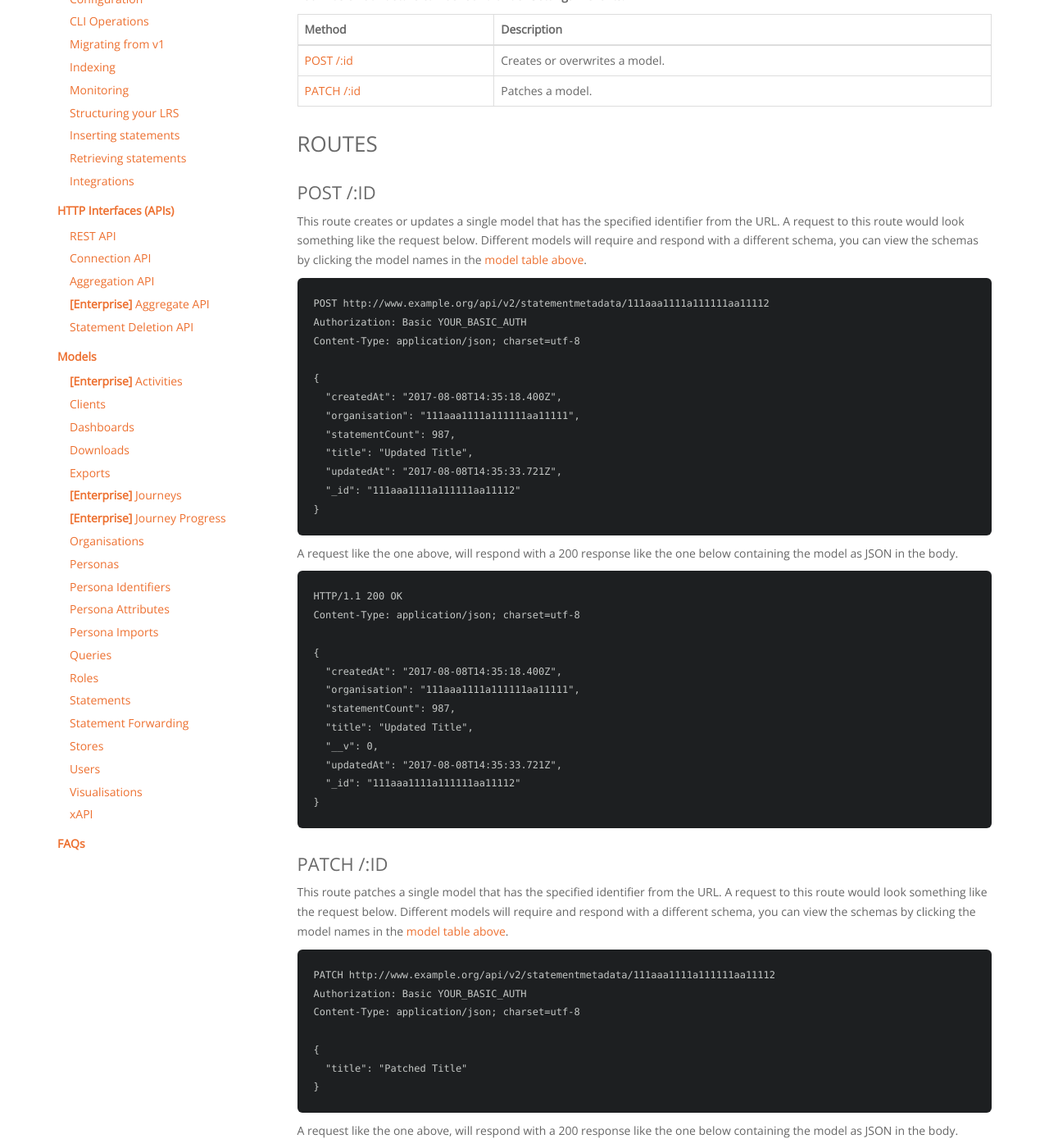
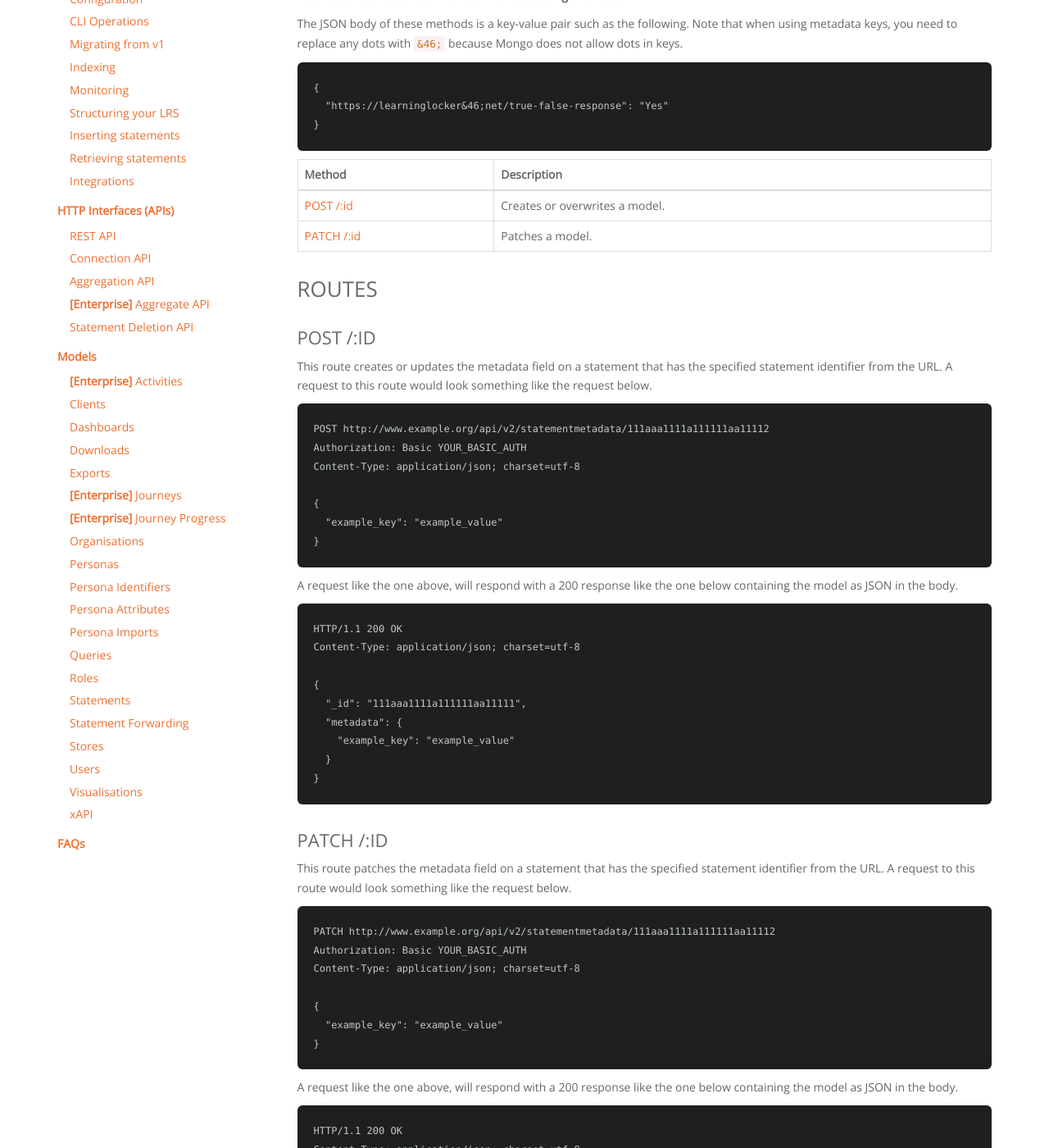
Before and after one commit to LearningLocker/docs, a Jekyll site: the page built from src/http-metadata.md, in a window 1280 px wide and 1400 px high, scrolled down 284 px. Shown: the whole window at 82% size. Built offline with Jekyll 4.4.1, drawn with Linux system fonts in a browser that asks for light colours; nearby versions of some CDN libraries; some of the changed text lies outside the part shown.

Commit message:
fix: Updates examples

````diff
--- a/src/http-metadata.md
+++ b/src/http-metadata.md
@@ -10,6 +10,13 @@ POST http://www.example.org/api/v2/statementmetadata/:id
 
 To access this interface, you must additionally supply your Basic Auth details with each request in the `Authorization` header. Your Basic Auth details can be found under **Settings** > **Clients**.
 
+The JSON body of these methods is a key-value pair such as the following. Note that when using metadata keys, you need to replace any dots with `&46;` because Mongo does not allow dots in keys.
+```
+{
+  "https://learninglocker&46;net/true-false-response": "Yes"
+}
+```
+
 Method | Description
 --- | ---
 [POST /:id](#post-id) | Creates or overwrites a model.
@@ -18,7 +25,7 @@ Method | Description
 ## Routes
 
 ### POST /:id
-This route creates or updates a single model that has the specified identifier from the URL. A request to this route would look something like the request below. Different models will require and respond with a different schema, you can view the schemas by clicking the model names in the [model table above](#models).
+This route creates or updates the metadata field on a statement that has the specified statement identifier from the URL. A request to this route would look something like the request below.
 
 ```http
 POST http://www.example.org/api/v2/statementmetadata/111aaa1111a111111aa11112
@@ -26,12 +33,7 @@ Authorization: Basic YOUR_BASIC_AUTH
 Content-Type: application/json; charset=utf-8
 
 {
-  "createdAt": "2017-08-08T14:35:18.400Z",
-  "organisation": "111aaa1111a111111aa11111",
-  "statementCount": 987,
-  "title": "Updated Title",
-  "updatedAt": "2017-08-08T14:35:33.721Z",
-  "_id": "111aaa1111a111111aa11112"
+  "example_key": "example_value"
 }
 ```
 
@@ -42,18 +44,16 @@ HTTP/1.1 200 OK
 Content-Type: application/json; charset=utf-8
 
 {
-  "createdAt": "2017-08-08T14:35:18.400Z",
-  "organisation": "111aaa1111a111111aa11111",
-  "statementCount": 987,
-  "title": "Updated Title",
-  "__v": 0,
-  "updatedAt": "2017-08-08T14:35:33.721Z",
-  "_id": "111aaa1111a111111aa11112"
+  "_id": "111aaa1111a111111aa11111",
+  "metadata": {
+    "example_key": "example_value"
+  }
 }
 ```
 
+
 ### PATCH /:id
-This route patches a single model that has the specified identifier from the URL. A request to this route would look something like the request below. Different models will require and respond with a different schema, you can view the schemas by clicking the model names in the [model table above](#models).
+This route patches the metadata field on a statement that has the specified statement identifier from the URL. A request to this route would look something like the request below.
 
 ```http
 PATCH http://www.example.org/api/v2/statementmetadata/111aaa1111a111111aa11112
@@ -61,7 +61,7 @@ Authorization: Basic YOUR_BASIC_AUTH
 Content-Type: application/json; charset=utf-8
 
 {
-  "title": "Patched Title"
+  "example_key": "example_value"
 }
 ```
 
@@ -72,12 +72,9 @@ HTTP/1.1 200 OK
 Content-Type: application/json; charset=utf-8
 
 {
-  "createdAt": "2017-08-08T14:35:18.400Z",
-  "organisation": "111aaa1111a111111aa11111",
-  "statementCount": 987,
-  "title": "Patched Title",
-  "__v": 0,
-  "updatedAt": "2017-08-08T14:35:33.721Z",
-  "_id": "111aaa1111a111111aa11112"
+  "_id": "111aaa1111a111111aa11111",
+  "metadata": {
+    "example_key": "example_value"
+  }
 }
 ```
````
Also changed, not shown: src/http-statements.md (+2 -2 lines).
